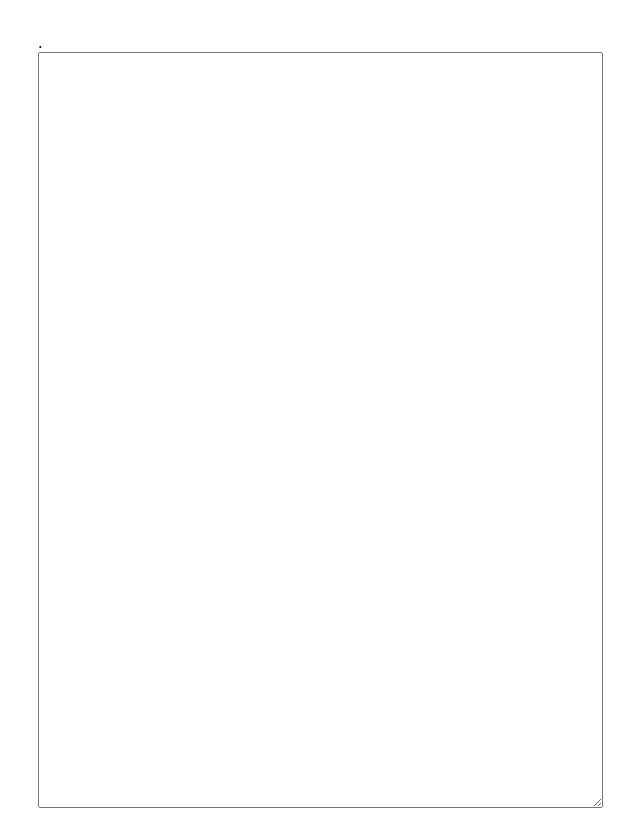
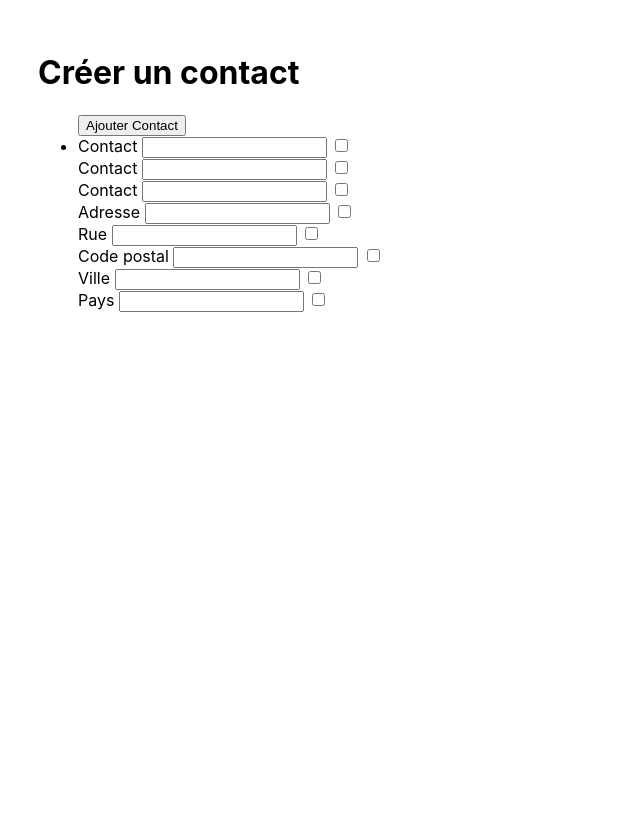
Before and after one commit to wkrams/Contacts_project_Mohammad_Kenny_Lehlal, an Electron app: page contactsList/src/contact.html in a window 800 px wide. Shown: the whole page, without its empty margins (58-698 px from the left). After the commit the page ends 800 px from the top, so only its background shows below. Drawn offline with Linux system fonts and the light colour scheme.

Commit message:
ajout Créer / Modifier contact

```diff
--- a/contactsList/src/contact.html
+++ b/contactsList/src/contact.html
@@ -1,20 +1,68 @@
-.<!DOCTYPE html>
-<html lang="en">
+<!DOCTYPE html>
+<html lang="fr">
   <head>
     <meta charset="UTF-8" />
     <meta http-equiv="X-UA-Compatible" content="IE=edge" />
     <meta name="viewport" content="width=device-width, initial-scale=1.0" />
-
+    <title>Créer / Modifier Contact</title>
     <link rel="stylesheet" href="index.css" />
   </head>
   <body>
-    <main>
-      <textarea
-        name="contact-area"
-        id="contact-area"
-        cols="68"
-        rows="50"
-      ></textarea>
-    </main>
+    <div class="container">
+      <h1>Créer un contact</h1>
+      <form action="">
+      <ul id="contact-list">
+        <button id="btn-add-contact" type="submit">Ajouter Contact</button>
+
+        <li class="contact-list-item">
+
+          <div class="field">
+            <label for="first-name">Contact </label>
+            <input type="text" id="first-name" name="first-name">
+            <input type="checkbox" name="chk-first-name" id="chk-first-name">
+          </div>
+
+          <div class="field">
+            <label for="last-name">Contact </label>
+            <input type="text" id="last-name" name="last-name">
+            <input type="checkbox" name="chk-last-name" id="chk-last-name">
+          </div>
+
+          <div class="field">
+            <label for="email">Contact </label>
+            <input type="text" id="email" name="email">
+            <input type="checkbox" name="chk-email" id="chk-email">
+          </div>
+          <div class="field">
+            <label for="adress">Adresse </label>
+            <input type="text" id="contact-input">
+            <input type="checkbox" name="chk-select" id="chk-select">
+          </div>
+          <div class="field">
+            <label for="rue">Rue </label>
+            <input type="text" id="adress-rue" name="adress-rue">
+            <input type="checkbox" name="chk-rue" id="chk-rue">
+          </div>
+          <div class="field">
+            <label for="adress-code-postal">Code postal </label>
+            <input type="text" id="adress-code-postal" name="adress-code-postal">
+            <input type="checkbox" name="chk-adress-code-postal" id="chk-adress-code-postal">
+          </div>
+          <div class="field">
+            <label for="adress-ville">Ville </label>
+            <input type="text" id="adress-ville" name="adress-ville">
+            <input type="checkbox" name="chk-adress-ville" id="chk-adress-ville">
+          </div>
+          <div class="field">
+            <label for="adress-pays">Pays </label>
+            <input type="text" id="adress-pays" name="adress-pays">
+            <input type="checkbox" name="chk-adress-pays" id="chk-adress-pays">
+          </div>
+
+
+        </li>
+      </ul>
+    </form>
+    </div>
   </body>
 </html>
```
